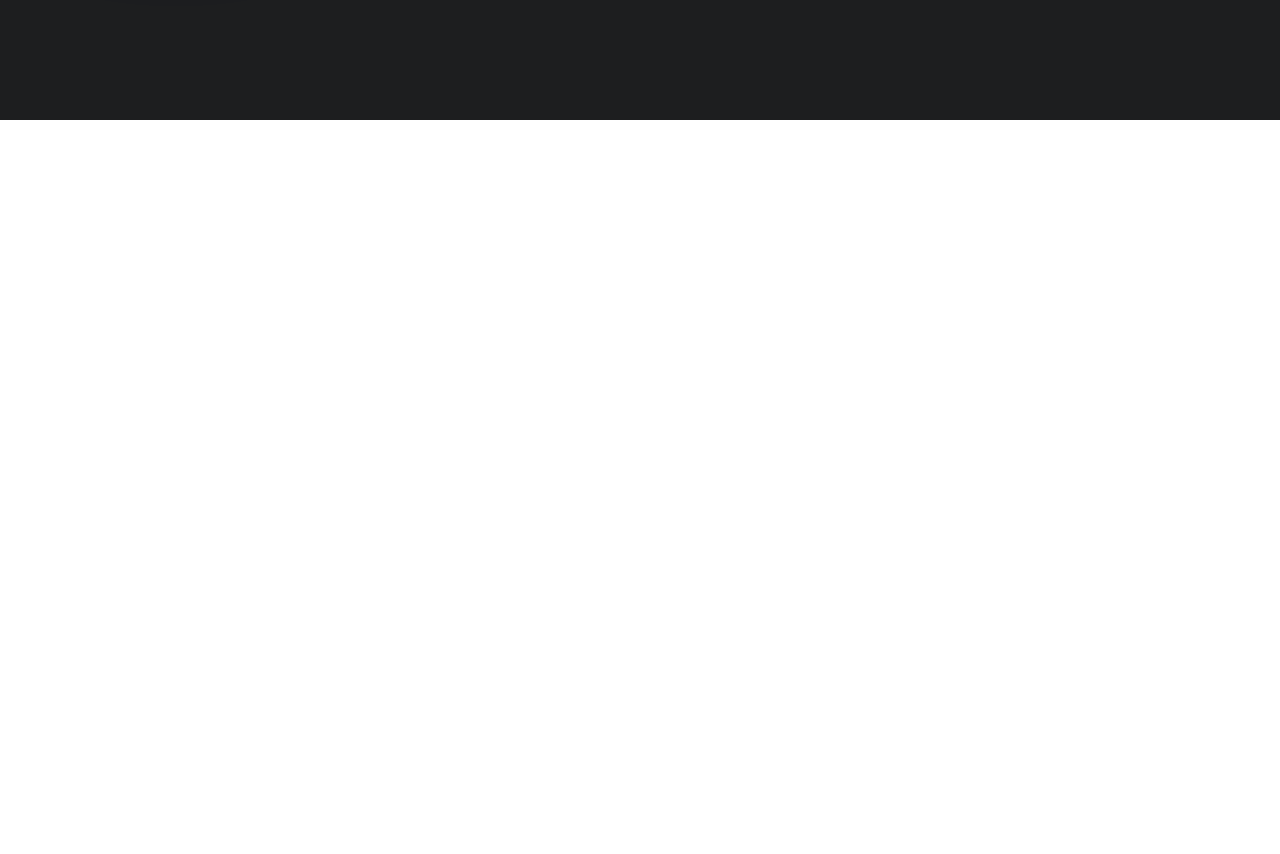
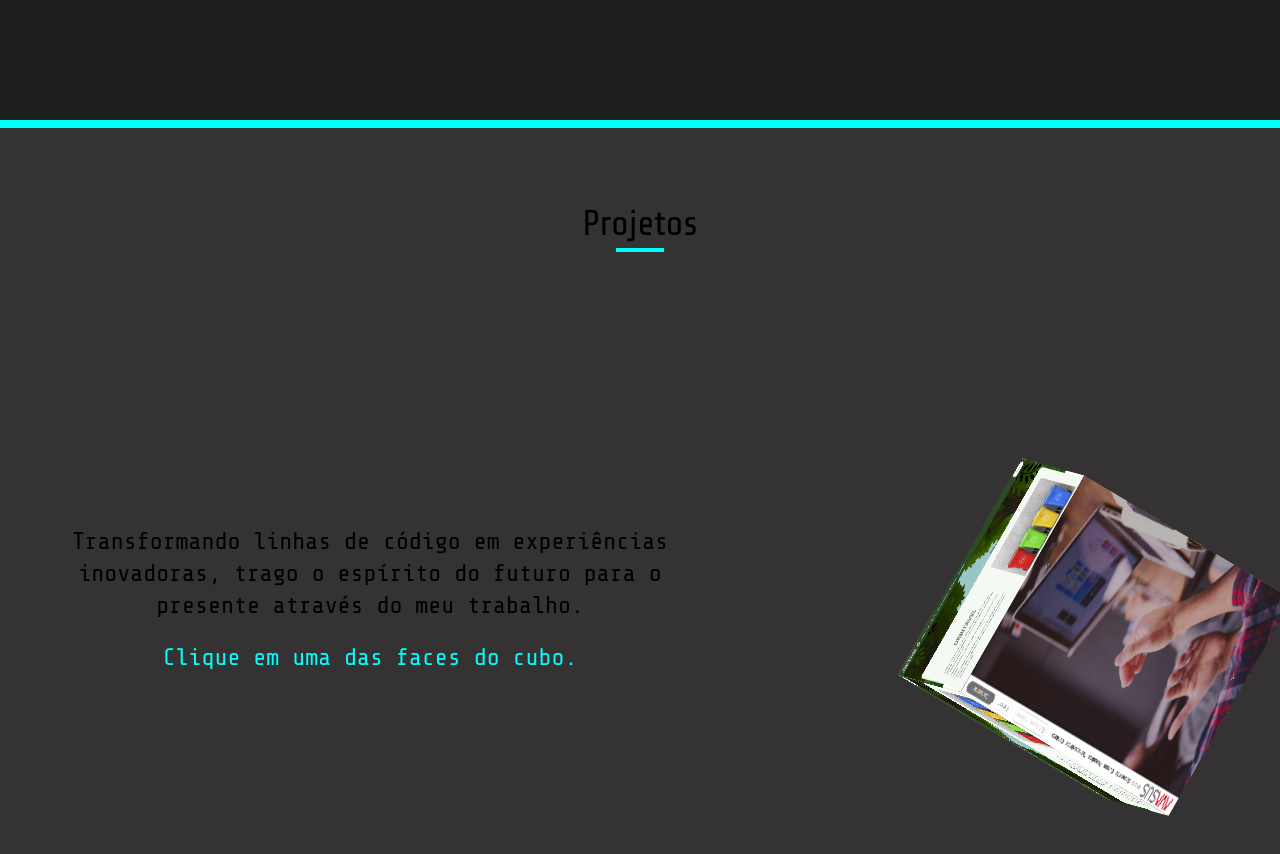
Before and after one commit to Jeffsantos3002/portifolio, a React (Vite) app: page / in a window 1280 px wide. Shown: the part 1480-2334 px from the top of the page. Before the commit the page ends 1600 px from the top, so only its background shows below. Built offline with nearby package versions, Linux system fonts and the light colour scheme.

Commit message:
feat: Popula a section projetos e cria componentes cubo e modal

```diff
--- a/src/App.jsx
+++ b/src/App.jsx
@@ -1,8 +1,9 @@
 import { useRef, useEffect } from "react";
 
 import Header from "./components/Header";
-import Inicio from "./pages/Inicio";
-import Sobre from "./pages/Sobre";
+import Inicio from "./sections/Inicio";
+import Sobre from "./sections/Sobre";
+import Projetos from "./components/Projetos";
 
 function App() {
 
@@ -13,6 +14,7 @@
       <main>
         <Inicio/>
         <Sobre/>
+        <Projetos/>
       </main>
     </div>
   );
--- /dev/null
+++ b/src/components/Modal.jsx
@@ -0,0 +1,34 @@
+import { useState, useRef, useEffect } from 'react';
+
+export default function Modal({visivel, onClose, data}) {
+  const modalRef = useRef(null);
+
+  const fecharModal = () => {
+    onClose(!visivel)
+  };
+
+  useEffect(()=>{
+    console.log(visivel)
+  }, visivel)
+
+  return (
+    <div>
+      {visivel && (
+        <dialog ref={modalRef} className="modal" open>
+          <div className="modal-box bg-lilas flex flex-col space-y-5">
+            <h3 className="font-bold text-2xl font-mono">{data.name}</h3>
+            <p className="py-4 text-xl font-mono">{data.description}</p>
+            <p className='text-lg'><span className='text-xl'>Tecnologias:</span> {data.tecnologias}</p>
+            <div>
+              <a href={data.deploy} className="btn btn-ghost bg-[#4f2f7a] border-none mr-10 text-xl" target='_blank'>Deploy</a>
+              <a href={data.github} className="btn btn-ghost bg-[#4f2f7a] border-none text-black text-xl" target='_blank'>GitHub</a>
+            </div>
+          </div>
+          <form method="dialog" className="modal-backdrop opacity-40 bg-bg">
+            <button onClick={fecharModal}>close</button>
+          </form>
+        </dialog>
+      )}
+    </div>
+  );
+}
--- /dev/null
+++ b/src/components/Projetos.jsx
@@ -0,0 +1,78 @@
+import Cubo from "./cubo/Cubo"
+
+import AVA from '../assets/cubo/AVA.png'
+import URBITAVEL from '../assets/cubo/URBITAVEL.png'
+
+export default function Projetos(){
+
+  const faces = [
+    {
+      name: 'AVA',
+      src: AVA,
+      description: 'Este é um projeto feito no processo seletivo para ingressar no Laboratório de Pesquisa Laís. Nesse repositório você encontrará o frontend que consome dados das API fornecida nessa etapa do processo seletivo.Este é um projeto feito no processo seletivo para ingressar no Laboratório de Pesquisa Laís. Nesse repositório você encontrará o frontend que consome dados das API fornecida nessa etapa do processo seletivo.',
+      github: 'https://github.com/Jeffsantos3002/AVA',
+      deploy: 'https://ava-xi.vercel.app/',
+      tecnologias: 'VueJs, Vue Router, Vuetify, Tailwind CSS, vue-google-charts, Axios, vue-lazyload. '
+    },
+    {
+      name: 'URBITAVEL',
+      src: URBITAVEL,
+      description: "O propósito deste projeto é desenvolver um website para uma fictícia organização ambiental comunitária denominada 'Urbitável'. A concepção visual do site baseia-se em um design público disponibilizado no Figma.",
+      github: 'https://github.com/Jeffsantos3002/urbitavel-projeto-comunitario',
+      deploy: 'https://urbitavel.vercel.app/',
+      tecnologias: 'VueJs, Vue Router, Vuetify, Tailwind CSS, Figma. '
+    },
+    {
+      name: 'AVA',
+      src: AVA,
+      description: 'Este é um projeto feito no processo seletivo para ingressar no Laboratório de Pesquisa Laís. Nesse repositório você encontrará o frontend que consome dados das API fornecida nessa etapa do processo seletivo.Este é um projeto feito no processo seletivo para ingressar no Laboratório de Pesquisa Laís. Nesse repositório você encontrará o frontend que consome dados das API fornecida nessa etapa do processo seletivo.',
+      github: 'https://github.com/Jeffsantos3002/AVA',
+      deploy: 'https://ava-xi.vercel.app/',
+      tecnologias: 'VueJs, Vue Router, Vuetify, Tailwind CSS, vue-google-charts, Axios, vue-lazyload. '
+    },
+    {
+      name: 'URBITAVEL',
+      src: URBITAVEL,
+      description: "O propósito deste projeto é desenvolver um website para uma fictícia organização ambiental comunitária denominada 'Urbitável'. A concepção visual do site baseia-se em um design público disponibilizado no Figma.",
+      github: 'https://github.com/Jeffsantos3002/urbitavel-projeto-comunitario',
+      deploy: 'https://urbitavel.vercel.app/',
+      tecnologias: 'VueJs, Vue Router, Vuetify, Tailwind CSS, Figma. '
+    },
+    {
+      name: 'AVA',
+      src: AVA,
+      description: 'Este é um projeto feito no processo seletivo para ingressar no Laboratório de Pesquisa Laís. Nesse repositório você encontrará o frontend que consome dados das API fornecida nessa etapa do processo seletivo.Este é um projeto feito no processo seletivo para ingressar no Laboratório de Pesquisa Laís. Nesse repositório você encontrará o frontend que consome dados das API fornecida nessa etapa do processo seletivo.',
+      github: 'https://github.com/Jeffsantos3002/AVA',
+      deploy: 'https://ava-xi.vercel.app/',
+      tecnologias: 'VueJs, Vue Router, Vuetify, Tailwind CSS, vue-google-charts, Axios, vue-lazyload. '
+    },
+    {
+      name: 'URBITAVEL',
+      src: URBITAVEL,
+      description: "O propósito deste projeto é desenvolver um website para uma fictícia organização ambiental comunitária denominada 'Urbitável'. A concepção visual do site baseia-se em um design público disponibilizado no Figma.",
+      github: 'https://github.com/Jeffsantos3002/urbitavel-projeto-comunitario',
+      deploy: 'https://urbitavel.vercel.app/',
+      tecnologias: 'VueJs, Vue Router, Vuetify, Tailwind CSS, Figma. '
+    },
+  ]
+
+  return(
+    <div className="flex flex-col xl:h-screen items-center space-y-5 bg-projetos">
+        <span className=" bg-azul w-full h-2 mb-14"></span>
+        <div className="flex flex-col justify-center items-center space-y-1">
+          <h1 className=" text-4xl">Projetos</h1>
+          <span className=" bg-azul w-12 h-1"></span>
+        </div>
+        <div className="w-full xl:max-w-[1200px] flex flex-col xl:flex-row justify-center xl:justify-between items-center space-y-36 px-5 pt-24">
+          <div className="xl:max-w-[620px] font-mono text-2xl space-y-5">
+            <p className="text-center ">Transformando linhas de código em experiências inovadoras, trago o espírito do futuro para o presente através do meu trabalho.</p>
+            <p className=" text-azul text-center">Clique em uma das faces do cubo.</p>
+          </div>
+          <div>
+            <Cubo faces={faces}/>
+          </div>
+        </div>
+    </div>
+  )
+
+}
--- /dev/null
+++ b/src/components/cubo/Cubo.jsx
@@ -0,0 +1,33 @@
+import { useState } from 'react'
+
+import './cubo.css'
+import Modal from '../Modal'
+
+export default function Cubo({faces}){
+
+  const [visivel, setVisivel] =  useState(false)
+  const [data, setData] = useState(null)
+
+  const  abrirModal = (data) => {
+    setVisivel(!visivel)
+    setData(data)
+  }
+
+  // Função callback para atualizar o estado visivel
+  const handleCloseModal = (newValue) => {
+    setVisivel(newValue);
+  };
+
+  return(
+    <div className='h-80 w-full'>
+      <div className={`cubo `} style={{ animationPlayState: visivel ? 'paused' : 'running' }}>
+
+        {faces.map((face, index)=>(
+          <img src={face.src} alt={`face-${index}`} title={face.name} className=' cursor-pointer' onClick={()=>abrirModal(face)} key={index}/>
+        ))}
+      </div>
+      <Modal visivel={visivel} onClose={handleCloseModal} data={data}/>
+    </div>
+
+  )
+}
--- /dev/null
+++ b/src/components/cubo/cubo.css
@@ -0,0 +1,57 @@
+.cubo {
+  width: 250px;
+  height: 250px;
+  --clr-alpha: black;
+  animation: girar 20s infinite linear;
+  transform-style: preserve-3d;
+}
+.cubo > img {
+  background-color: var(--clr-alpha);
+  height: 100%;
+  position: absolute;
+  width: 100%;
+  border: 5px solid var(--clr);
+}
+
+/* Transformações inimgiduais para cada face do cubo */
+.cubo img:nth-of-type(1) {
+  transform: translateZ(-125px) rotateY(180deg);
+}
+
+.cubo img:nth-of-type(2) {
+  transform: rotateY(-270deg) translateX(50%);
+  transform-origin: top right;
+}
+
+.cubo img:nth-of-type(3) {
+  transform: rotateY(270deg) translateX(-50%);
+  transform-origin: center left;
+}
+
+.cubo img:nth-of-type(4) {
+  transform: rotateX(90deg) translateY(-50%);
+  transform-origin: top center;
+}
+
+.cubo img:nth-of-type(5) {
+  transform: rotateX(-90deg) translateY(50%);
+  transform-origin: bottom center;
+}
+
+.cubo img:nth-of-type(6) {
+  transform: translateZ(125px);
+}
+
+@keyframes girar {
+  0% {
+      transform: rotate(0deg) rotateX(0deg) rotateY(0deg);
+  }
+
+  50% {
+      transform: rotate(180deg) rotateX(180deg) rotateY(180deg);
+  }
+
+  100% {
+      transform: rotate(360deg) rotateX(360deg) rotateY(360deg);
+  }
+}
--- a/src/pages/Sobre.jsx
+++ b/src/sections/Sobre.jsx
@@ -37,7 +37,7 @@
             </div>
             <div className=' w-full hidden sm:flex space-x-2'>
             {slides.map( (slide, index) => (
-                <Tecnologias>
+                <Tecnologias key={index}>
                   <img src={slide} alt={`slide${index + 1}`} title={`slide${index + 1}`} />
                 </Tecnologias>
               )
--- a/tailwind.config.js
+++ b/tailwind.config.js
@@ -18,7 +18,9 @@
       rosa: '#CD43FD',
       buttonRosa: '#BD00FF',
       azul: '#00FFFA',
-      iconTec: '#F3F2F2'
+      iconTec: '#F3F2F2',
+      projetos: '#343232',
+      modal: '#CD43FD'
     },
     screens:{
       'xs': '380px',
```
Also changed, not shown: src/assets/cubo/AVA.png (added), src/assets/cubo/URBITAVEL.png (added), src/sections/Inicio.jsx (renamed from src/pages/Inicio.jsx).
